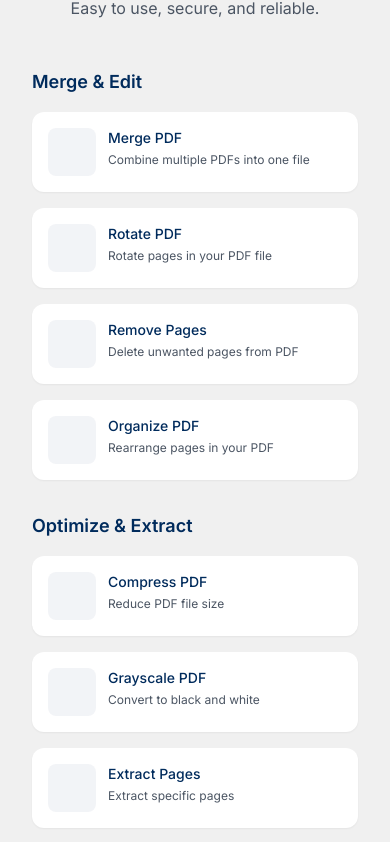
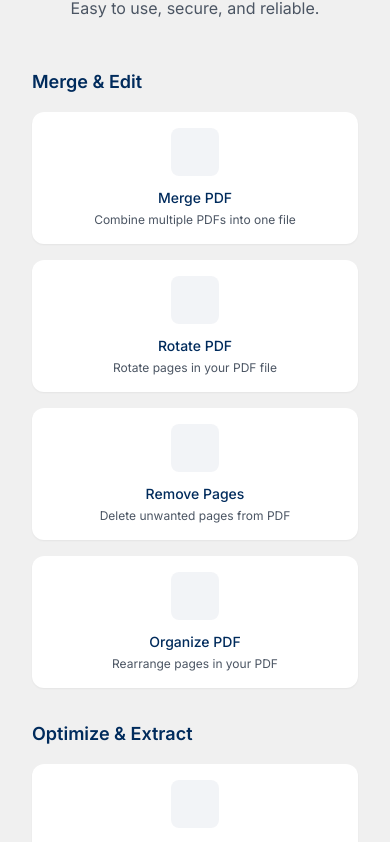
Before and after one commit to HammadAliRavian/pdf-devices-mockup1, a Next.js app: page / in a window 390 px wide. Shown: the part 1915-2757 px from the top of the page. Built offline with nearby package versions, Linux system fonts and the light colour scheme.

Commit message:
Add documentation for the project

```diff
--- a/app/page.js
+++ b/app/page.js
@@ -1,4 +1,5 @@
 "use client";
+import React from "react";
 import { motion } from "framer-motion";
 import { useState } from "react";
 import Link from "next/link";
@@ -305,17 +306,22 @@ export default function Home() {
                       href={`/${tool.path}`}
                       className="group p-4 sm:p-6 bg-white rounded-xl shadow-sm hover:shadow-md transition-all duration-300"
                     >
-                      <div className="flex items-start space-x-3">
+                      <div className="flex flex-col sm:flex-row items-center sm:items-start space-y-3 sm:space-y-0 sm:space-x-3">
                         {/* Icon Container */}
-                        <div className="flex-shrink-0 w-12 h-12 rounded-lg bg-[#002B5C]/5 flex items-center justify-center group-hover:bg-[#002B5C]/10 transition-colors duration-300">
+                        <div className="w-12 h-12 rounded-lg bg-[#002B5C]/5 flex items-center justify-center group-hover:bg-[#002B5C]/10 transition-colors duration-300">
                           {tool.icon && (
-                            <div className="w-8 h-8 text-[#002B5C]">
-                              <tool.icon className="w-full h-full" />
-                            </div>
+                            <span className="block w-8 h-8">
+                              {React.createElement(tool.icon, {
+                                className: "w-full h-full text-[#002B5C]",
+                                width: "12 md:32",
+                                height: "12md:32",
+                                "aria-hidden": "true",
+                              })}
+                            </span>
                           )}
                         </div>
                         {/* Content */}
-                        <div className="flex-1 min-w-0">
+                        <div className="flex-1 min-w-0 text-center sm:text-left">
                           <h4 className="font-medium text-[#002B5C] group-hover:text-[#009688] transition-colors duration-300 text-sm sm:text-base mb-1">
                             {tool.name}
                           </h4>
```
Also changed, not shown: 1 other file (tests, documents, lock files or other folders).
